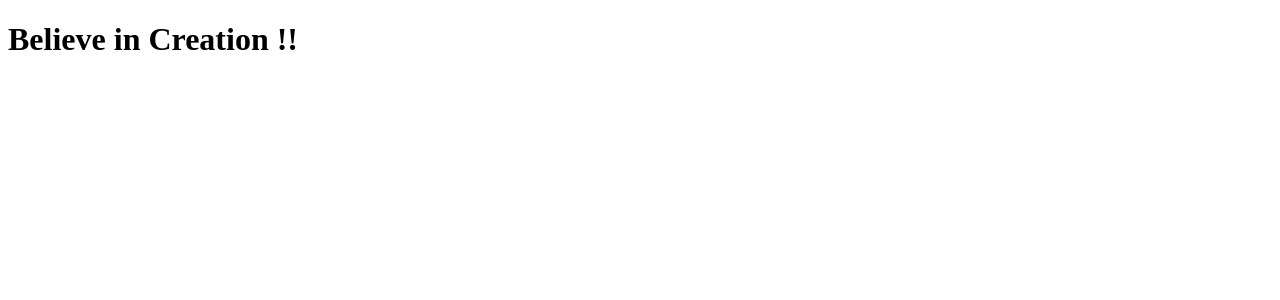
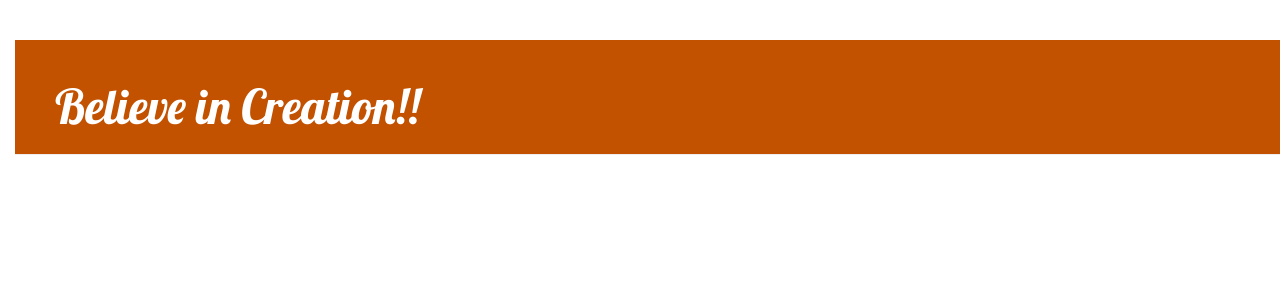
Before and after one commit to wolfy00/bic, a Django app: page / in a window 1280 px wide. Shown: the top 300 px of the page. Run offline with Django 3.2, Linux system fonts and the light colour scheme; data that the repository does not hold is empty; some libraries are stand-ins or nearby versions.

Commit message:
added css

```diff
--- /dev/null
+++ b/blog/static/css/blog.css
@@ -0,0 +1,54 @@
+h1 a, h2 a {
+    color: #C25100;
+    font-family: 'Lobster';
+}
+body {
+    padding-left: 15px;
+}
+
+.page-header {
+    background-color: #C25100;
+    margin-top: 0;
+    padding: 20px 20px 20px 40px;
+}
+
+.page-header h1, .page-header h1 a, .page-header h1 a:visited, .page-header h1 a:active {
+    color: #ffffff;
+    font-size: 36pt;
+    text-decoration: none;
+}
+
+.content {
+    margin-left: 40px;
+}
+
+h1, h2, h3, h4 {
+    font-family: 'Lobster', cursive;
+}
+
+.date {
+    color: #828282;
+}
+
+.save {
+    float: right;
+}
+
+.post-form textarea, .post-form input {
+    width: 100%;
+}
+
+.top-menu, .top-menu:hover, .top-menu:visited {
+    color: #ffffff;
+    float: right;
+    font-size: 26pt;
+    margin-right: 20px;
+}
+
+.post {
+    margin-bottom: 70px;
+}
+
+.post h2 a, .post h2 a:visited {
+    color: #000000;
+}
--- a/blog/templates/blog/post_list.html
+++ b/blog/templates/blog/post_list.html
@@ -1,22 +1,35 @@
+
 <!DOCTYPE html>
+{% load static %}
 <html lang="en">
 <head>
+    <link href="//fonts.googleapis.com/css?family=Lobster&subset=latin,latin-ext" rel="stylesheet" type="text/css">
+    <link rel="stylesheet" href="{% static 'css/blog.css' %}">
+    <link rel="stylesheet" href="//maxcdn.bootstrapcdn.com/bootstrap/3.2.0/css/bootstrap.min.css">
+    <link rel="stylesheet" href="//maxcdn.bootstrapcdn.com/bootstrap/3.2.0/css/bootstrap-theme.min.css">
     <meta charset="UTF-8">
     <title>Homepage</title>
 </head>
+
         <body>
-        <h1>Believe in Creation !!</h1>
-
-        <div>
+        <div class="page-header">
+        <h1><a href="">Believe in Creation!!</a></h1>
+        </div>
+        <div class="content container">
+    <div class="row">
+        <div class="col-md-8">
             {% for post in posts %}
-    <div>
-        <h2><a href="">{{ post.title }}</a></h2>
-         <p>{{ post.text|linebreaksbr }}</p>
-        <p>published: {{ post.published_date }}</p>
-
-
+                <div class="post">
+                    <div class="date">
+                    </div>
+                    <h2><a href="">{{ post.title }}</a></h2>
+                    <p>{{ post.text|linebreaksbr }}</p>
+                     <p>published: {{ post.published_date }}</p>
+                </div>
+            {% endfor %}
+        </div>
     </div>
-            {% endfor %}
+</div>
         </div>
 
         </body>
```
